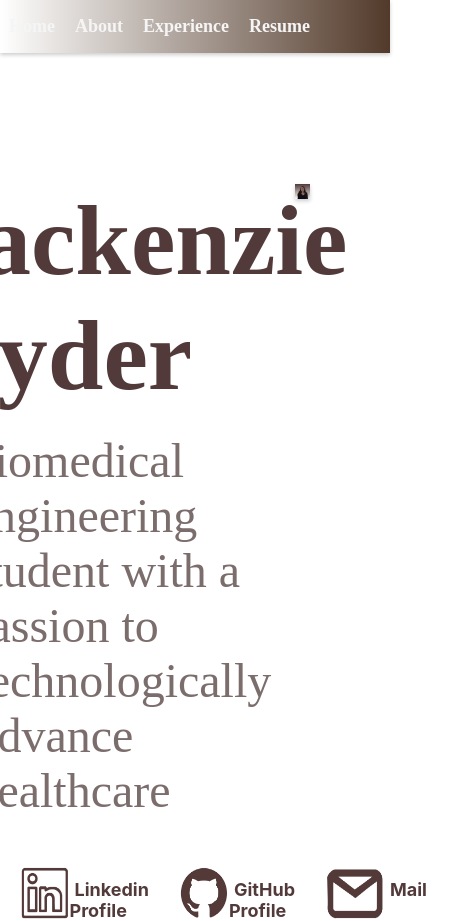
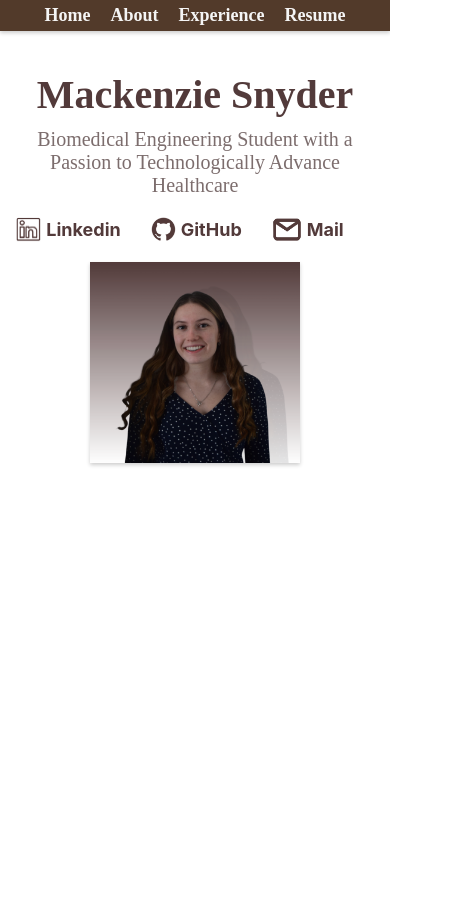
Before and after one commit to mackenziesnyder/Personal-Website, a React (Create React App) app: page / in a window 390 px wide. Shown: the whole page, 457 px wide, since content can reach past the window. Built offline with nearby package versions, Linux system fonts and the light colour scheme.

Commit message:
Added css to account for smaller screen sizes

```diff
--- a/src/Resume/resume.css
+++ b/src/Resume/resume.css
@@ -44,3 +44,21 @@
     margin: 2% 21% 2% 20%;
     box-shadow: 0 2px 4px rgba(0, 0, 0, 0.2);
   }
+
+@media (max-width: 768px) {
+    .resume_title {
+        font-size: 48px;
+    }
+
+    .myRes {
+        max-width: 307px;
+        width: 70%;
+        height: auto;
+        margin: 15px 2%;
+      }
+
+      .downloadButton {
+          margin-top: 15px;
+      }
+
+}
--- a/src/aboutMe/aboutMe.css
+++ b/src/aboutMe/aboutMe.css
@@ -21,9 +21,27 @@
   }
 
 .text {
-    text-align:justify;
-    margin: 2% 25% 2% 25%;
-    font-size: 24px;
+    text-align: justify;
+    margin: 2% 15% 2% 15%;
+    font-size: 20px;
     font-family: 'Times New Roman', Times, serif;
     color:  #523a3a;
 }
+
+@media (max-width: 768px) {
+    .about_title {
+        font-size: 40px;
+    }
+
+    .linkedIn_Picture {
+        width: 60%;
+        max-width: 300px;
+        height: auto;
+    }
+
+    .text {
+        font-size: 15px;
+        text-align: left;
+        margin: 5% 7%;
+    }
+}
--- a/src/experience/experience.css
+++ b/src/experience/experience.css
@@ -101,3 +101,81 @@
     border: none;
     margin-right: 80px;
 }
+
+@media (max-width: 1050px) {
+    .item_text {
+        margin-right: 30px;
+    }
+
+    .picture {
+        max-width: 300px;
+        width: 30%;
+        margin: 0;
+        align-self: flex-start;
+        height: auto;
+        border: solid;
+        border-color: #cac8c8;
+        margin-right: 30px;
+    }
+
+    .pictureBlank {
+        max-width: 300px;
+        width: 30%;
+        margin: 0;
+        align-self: flex-start;
+        height: auto;
+        border: none;
+        margin-right: 80px;
+    }
+}
+
+@media (max-width: 768px) {
+
+    .ex_title {
+        font-size: 48px;
+    }
+    .ex_navbar {
+            list-style: none;
+            display: flex;
+            flex-direction: column;
+            margin: auto;
+        }
+
+    .exli {
+        display: block;
+        margin-bottom: 0px;
+    }
+
+    .but {
+        display: block;
+        width: 100%;
+        margin-bottom: 5px;
+    }
+
+    .item {
+        flex-direction: column;
+    }
+
+    .item_text {
+        margin: auto;
+        font-size: 15px;
+    }
+
+    .item_company {
+        font-size: 12px;
+    }
+
+    .skills{
+        font-size: 13px;
+    }
+
+    .describe {
+        text-align: justify;
+    }
+
+    .picture {
+        margin: auto auto 15px auto;
+        max-width: 300px;
+        width: 60%;
+    }
+}
--- a/src/homePage/homePage.css
+++ b/src/homePage/homePage.css
@@ -75,3 +75,127 @@
     font-family: 'Times New Roman', Times, serif;
     color: #7c6d6d;
 }
+
+@media (max-width: 1050px) {
+
+    .homePage {
+        min-height: 100vh;
+        display: flex;
+        justify-content: flex-start;
+    }
+
+    .image-container {
+        flex: 1;
+        text-align: right;
+        margin: 130px 80px 80px 80px;
+    }
+
+    .head-shot {
+        max-width: 100%;
+        box-shadow: 0 2px 4px rgba(0, 0, 0, 0.2);
+      }
+
+    .homePageContainer {
+        width: 50%;
+        text-align: left;
+        margin-left: 5%;
+        display: flex;
+        flex-direction: column;
+        align-items: center;
+    }
+
+    .title {
+        font-size: 48px;
+        text-align: left;
+        justify-content: flex-start;
+        width: 100%;
+    }
+
+    .description {
+        font-size: 30px;
+    }
+
+    .link a {
+        text-decoration: none;
+        color: #523a3a;
+        font-weight: bold;
+        font-size: 12px;
+        padding-left: 5px;
+    }
+
+}
+
+@media (max-width: 768px) {
+
+    .homePage {
+        flex-direction: column;
+        align-items: center;
+        margin: 5% 5%;
+    }
+
+    .image-container {
+        width: 60%;
+        text-align: center;
+        margin: 20px 0;
+    }
+
+    .homePageContainer {
+        width: 100%;
+        display: flex;
+        flex-direction: column;
+        align-items: center;
+        margin: 0;
+    }
+
+    .title {
+        font-size: 40px;
+        text-align: center;
+        margin-top: 20px;
+    }
+
+    .description {
+        font-size: 20px;
+        text-align: center;
+        margin-top: 10px;
+    }
+
+    .link-cont {
+        display:flex;
+        width: 100%;
+        justify-content:center;
+    }
+
+    .item-cont {
+        display:flex;
+        padding-right: 30px;
+    }
+
+    .icon {
+        width: 25px;
+        height: 25px;
+    }
+
+    .mail-icon {
+        width: 30px;
+        height: 25px;
+    }
+
+    .link {
+       margin-top: 2px;
+    }
+
+    .link a {
+        text-decoration: none;
+        color: #523a3a;
+        font-weight: bold;
+        font-size: 18px;
+        padding-left: 5px;
+    }
+
+    .link a:hover {
+        text-decoration: underline;
+        color: #523a3a;
+    }
+
+
+}
--- a/src/homePage/homePage.jsx
+++ b/src/homePage/homePage.jsx
@@ -17,7 +17,7 @@ function homePage() {
               <img className="icon" src={linkedInIcon} alt="linkedIn Icon"></img>
               <div className="link">
                   <a  href="https://www.linkedin.com/in/mackenzie-snyder-a92178220/" target="_blank" rel="noopener noreferrer">
-                      Linkedin Profile
+                      Linkedin
                   </a>
               </div>
             </div>
@@ -25,7 +25,7 @@ function homePage() {
               <img className="icon" src={githubIcon} alt="Github Icon"></img>
               <div className="link">
                   <a  href="https://github.com/mackenziesnyder" target="_blank" rel="noopener noreferrer">
-                      GitHub Profile
+                      GitHub
                   </a>
               </div>
             </div>
--- a/src/navBar/navBar.css
+++ b/src/navBar/navBar.css
@@ -32,3 +32,29 @@
 .nav-button:hover {
   color: rgb(196, 190, 190);
 }
+
+@media (max-width: 768px) {
+
+  .navbar {
+    justify-content: center;
+    background-image: linear-gradient(to right, #523a2a, #523a2a);
+  }
+
+  .nav-list {
+    margin: 5px 0;
+    padding: 0;
+    justify-content: center;
+    width: 100%;
+    list-style: none;
+  }
+
+  .nav-item {
+    justify-content: center;
+    width: 100%;
+    margin: 0;
+  }
+
+  .nav-button {
+    margin: 0 10px;
+  }
+}
```
